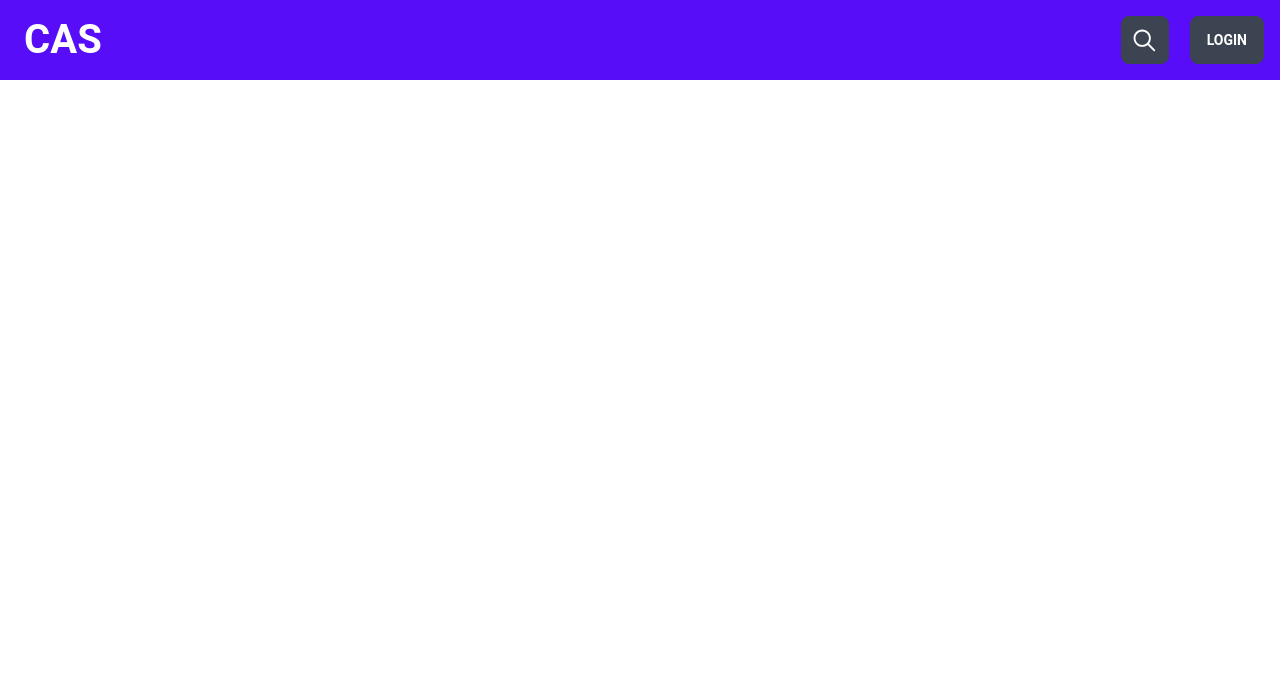
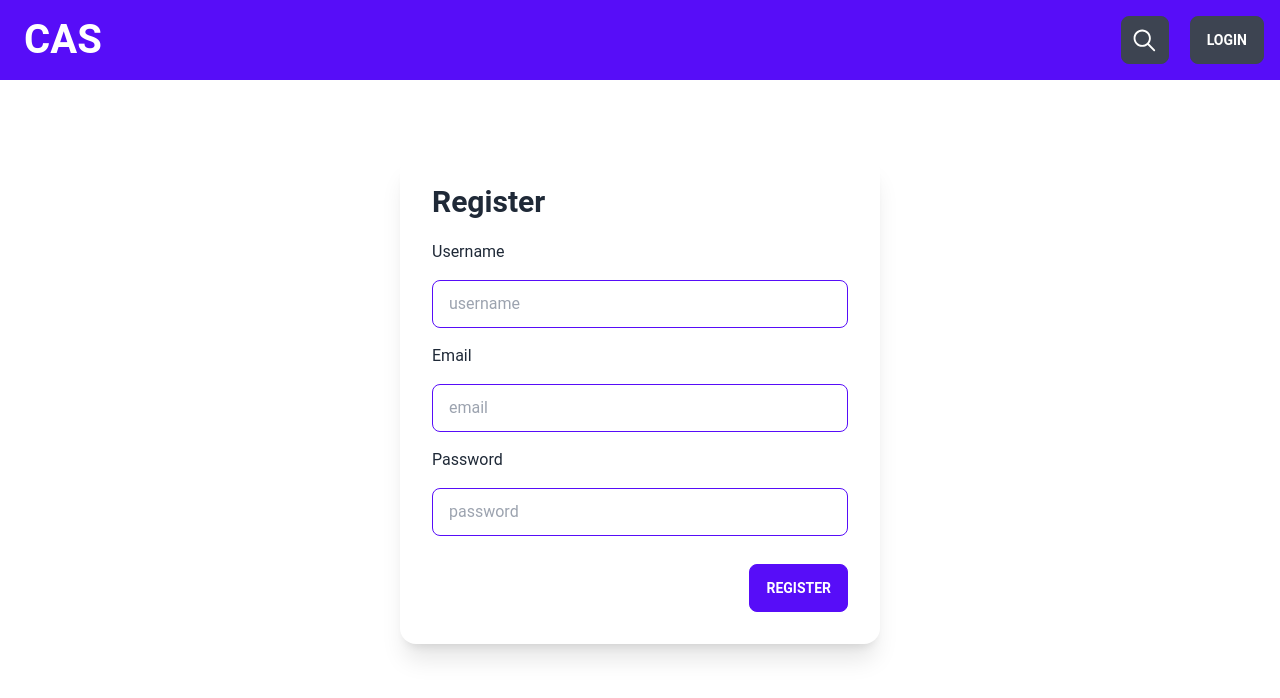
Before and after one commit to csandoval18/movie-app, a React (Create React App) app in the folder client/: page /register in a window 1280 px wide. Before the commit this address had no page. Shown: the top 698 px of the page. Built offline with nearby package versions, Linux system fonts and the light colour scheme.

Commit message:
created register page

```diff
--- a/client/src/App.tsx
+++ b/client/src/App.tsx
@@ -1,6 +1,7 @@
 import { Routes, Route, Link } from 'react-router-dom'
+import Login from './components/Auth/Login/Login'
+import Register from './components/Auth/Register/Register'
 import HomePage from './components/HomePage/HomePage'
-import Login from './components/Login/Login'
 import MovieDetails from './components/MovieDetails/MovieDetails'
 import Navbar from './components/Navbar/Navbar'
 
@@ -10,6 +11,7 @@ function App() {
 			<Navbar />
 			<Routes>
 				<Route path='/' element={<HomePage />}></Route>
+				<Route path='/register' element={<Register />} />
 				<Route path='/login' element={<Login />} />
 				<Route path='/movie-details' element={<MovieDetails />} />
 			</Routes>
--- a/client/src/components/Login/Login.elements.ts
+++ b/client/src/components/Auth/Login.elements.ts
@@ -1,7 +1,7 @@
 import styled from 'styled-components'
 import moviesimg from '../../assets/images/HomePage/movies.webp'
 
-export const LoginContainer = styled.div`
+export const AuthContainer = styled.div`
 	display: flex;
 	align-items: center;
 	justify-content: center;
--- /dev/null
+++ b/client/src/components/Auth/Login/Login.tsx
@@ -0,0 +1,65 @@
+import axios from 'axios'
+import React, { useState } from 'react'
+import { Header } from '../../../styles/GlobalStyles.elements'
+import { setUserSession } from '../../../utils/common'
+import { AuthContainer } from '../Login.elements'
+
+const Login: React.FC = () => {
+	// const navigate = useNavigate()
+	const [username, setUsername] = useState('')
+	const [password, setPass] = useState('')
+	const [errorMessages, setErrorMessages] = useState({})
+
+	const handleLogin = () => {
+		axios
+			.post('http://localhost:4000/api/user/login', {
+				username: username,
+				password: password,
+			})
+			.then((res) => {
+				console.log(res)
+				setUserSession(res.data)
+				window.location.href = '/'
+			})
+	}
+
+	return (
+		<>
+			<AuthContainer>
+				<div className='card  bg-base-100 shadow-xl'>
+					<div className='card-body'>
+						<Header className='card-title'>Login</Header>
+						<form
+							onSubmit={(e) => {
+								e.preventDefault()
+								handleLogin()
+							}}
+						>
+							<label htmlFor='username'>Username</label>
+							<input
+								name='username'
+								type='text'
+								placeholder='username'
+								className='input input-bordered input-primary w-full max-w'
+								onChange={(e) => setUsername(e.target.value)}
+							/>
+							<label htmlFor='password'>Password</label>
+							<input
+								name='password'
+								type='text'
+								placeholder='password'
+								className='input input-bordered input-primary w-full max-w'
+								onChange={(e) => setPass(e.target.value)}
+							/>
+							<span className='card-actions justify-end'>
+								<button className='btn btn-primary'>Login</button>
+							</span>
+						</form>
+					</div>
+				</div>
+			</AuthContainer>
+		</>
+	)
+}
+
+export default Login
--- a/client/src/components/Login/Login.tsx
+++ b/client/src/components/Auth/Register/Register.tsx
@@ -1,17 +1,13 @@
 import axios from 'axios'
 import React, { useState } from 'react'
-import { Router, useNavigate } from 'react-router-dom'
-import { useAppSelector } from '../../app/hooks'
-import { selectToggleSearchbar } from '../../features/navbar/navbarSlice'
-import { Header } from '../../styles/GlobalStyles.elements'
-import { setUserSession } from '../../utils/common'
-import Navbar from '../Navbar/Navbar'
-import SearchBar from '../Navbar/SearchBar/SearchBar'
-import { LoginContainer } from './Login.elements'
+import { Header } from '../../../styles/GlobalStyles.elements'
+import { setUserSession } from '../../../utils/common'
+import { AuthContainer } from '../Login.elements'
 
-const Login: React.FC = () => {
+const Register: React.FC = () => {
 	// const navigate = useNavigate()
 	const [username, setUsername] = useState('')
+	const [email, setEmail] = useState('')
 	const [password, setPass] = useState('')
 	const [errorMessages, setErrorMessages] = useState({})
 
@@ -30,10 +26,10 @@ const Login: React.FC = () => {
 
 	return (
 		<>
-			<LoginContainer>
+			<AuthContainer>
 				<div className='card  bg-base-100 shadow-xl'>
 					<div className='card-body'>
-						<Header className='card-title'>Login</Header>
+						<Header className='card-title'>Register</Header>
 						<form
 							onSubmit={(e) => {
 								e.preventDefault()
@@ -48,6 +44,14 @@ const Login: React.FC = () => {
 								className='input input-bordered input-primary w-full max-w'
 								onChange={(e) => setUsername(e.target.value)}
 							/>
+							<label htmlFor='email'>Email</label>
+							<input
+								name='email'
+								type='text'
+								placeholder='email'
+								className='input input-bordered input-primary w-full max-w'
+								onChange={(e) => setEmail(e.target.value)}
+							/>
 							<label htmlFor='password'>Password</label>
 							<input
 								name='password'
@@ -57,14 +61,14 @@ const Login: React.FC = () => {
 								onChange={(e) => setPass(e.target.value)}
 							/>
 							<span className='card-actions justify-end'>
-								<button className='btn btn-primary'>Login</button>
+								<button className='btn btn-primary'>Register</button>
 							</span>
 						</form>
 					</div>
 				</div>
-			</LoginContainer>
+			</AuthContainer>
 		</>
 	)
 }
 
-export default Login
+export default Register
```
Also changed, not shown: client/src/components/Navbar/options.txt.
